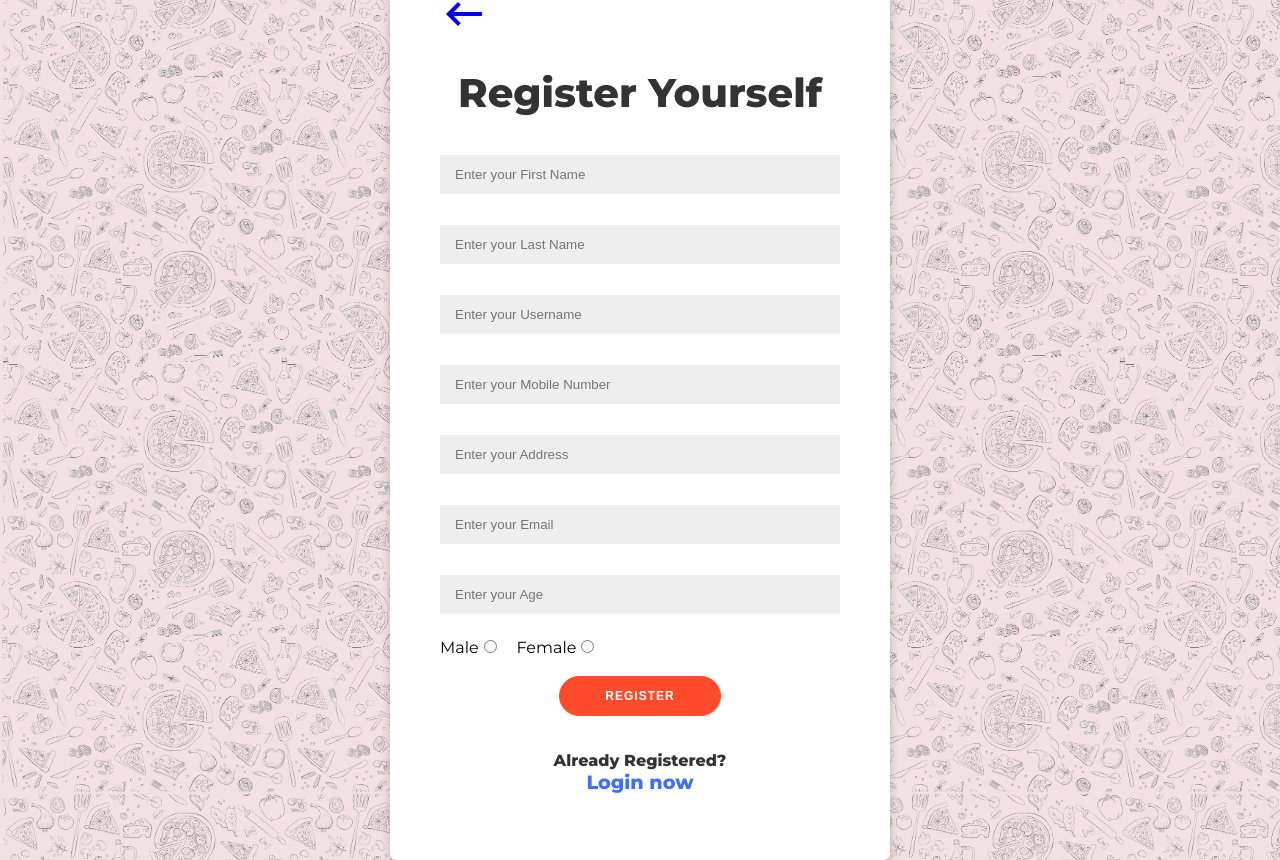
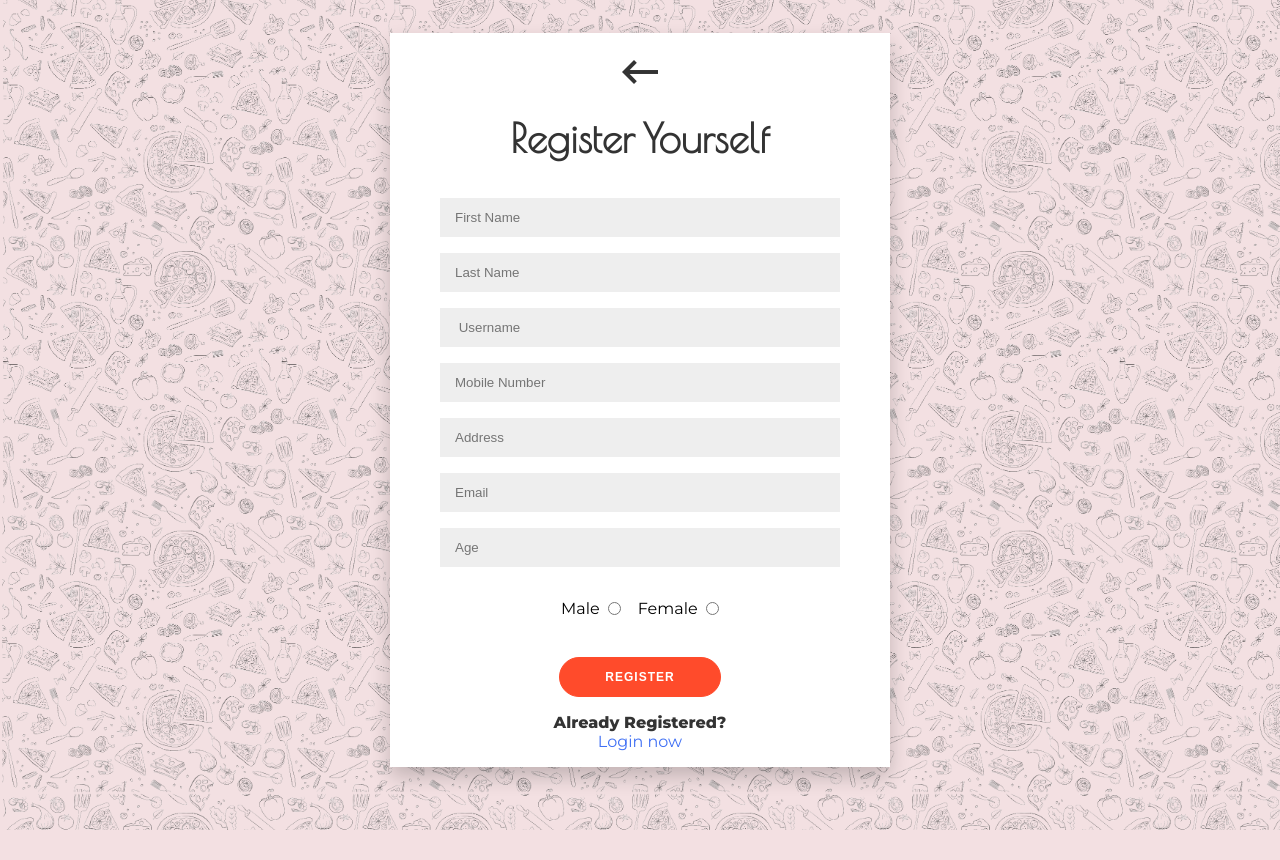
Before and after one commit to danujaya00/IS1109_CRM, a PHP site: page /customerregister.php in a window 1280 px wide. After the commit the page ends 830 px from the top, so only its background shows below. Run offline with PHP 8.4, Linux system fonts and the light colour scheme.

Commit message:
changed login styles

```diff
--- a/customerregister.php
+++ b/customerregister.php
@@ -30,7 +30,7 @@ if (isset($_POST['submit'])) {
     $errors = array_merge($errors, check_req_fields($req_fields));
 
     // checking max length
-    $max_len_fields = array('F_fname' => 15, 'F_lname' => 15, 'f_suername'=>20, 'F_mobile' => 11, 'F_address' => 50, 'F_email' => 50, 'F_age' => 11, 'F_gender' => 6);
+    $max_len_fields = array('F_fname' => 15, 'F_lname' => 15, 'f_suername' => 20, 'F_mobile' => 11, 'F_address' => 50, 'F_email' => 50, 'F_age' => 11, 'F_gender' => 6);
     $errors = array_merge($errors, check_max_len($max_len_fields));
 
     // checking email address
@@ -60,13 +60,12 @@ if (isset($_POST['submit'])) {
         if ($result) {
             echo "<script>alert('Customer Registered Successfully');</script>";
             echo "<script>window.location='./customerLogin.php' </script>";
-
         } else {
             echo "<script>alert('registration failed');</script>";
             echo "<script>window.location='./customerLogin.php'</script>";;
         }
     }
-    }
+}
 
 
 ?>
@@ -77,7 +76,7 @@ if (isset($_POST['submit'])) {
 <head>
     <meta charset="UTF-8">
     <meta name="viewport" content="width=device-width, initial-scale=1.0">
-    <link rel="stylesheet" href="./styles/customerstyles.css">
+    <link rel="stylesheet" href="./styles/loginStyles.css">
     <link href="https://fonts.googleapis.com/icon?family=Material+Icons" rel="stylesheet">
     <link rel="stylesheet" href="https://fonts.googleapis.com/icon?family=Material+Icons">
 </head>
@@ -85,11 +84,7 @@ if (isset($_POST['submit'])) {
 
 <body>
 
-    <div class="wrapper-cust">
-        <a style="background-color: white; " href="./index.php"><i style="font-size:xxx-large; background-color:white;   " class="material-icons">keyboard_backspace</i></a>
-
-        <h1>Register Yourself
-        </h1>
+    <div class="wrapper-customer-register">
         <?php
 
         if (!empty($errors)) {
@@ -98,68 +93,42 @@ if (isset($_POST['submit'])) {
 
         ?>
         <form action="customerregister.php" method="post">
-            <div class="input-box">
-                <input type="text"
-                name="F_fname"
-                <?php echo 'value="' . $fname . '"'; ?>
-                placeholder="Enter your First Name"
-                required >
+            <a style="background-color: white; " href="./index.php"><i style="font-size:xxx-large; background-color:white;   " class="material-icons">keyboard_backspace</i></a>
+
+            <h1>Register Yourself
+            </h1>
+            <br>
+            <input type="text" name="F_fname" <?php echo 'value="' . $fname . '"'; ?> placeholder="First Name" required>
+
+            <input type="text" name="F_lname" <?php echo 'value="' . $lname . '"'; ?> placeholder="Last Name" required>
+
+            <input type="text" name="F_username""
+                <?php echo 'value="' . $username . '"'; ?>
+                placeholder=" Username" required>
+
+            <input type="text" name="F_mobile" <?php echo 'value="' . $mobile . '"'; ?> placeholder="Mobile Number" required pattern='^\+?\d{0,11}'>
+
+            <input type="text" name="F_address" <?php echo 'value="' . $address . '"'; ?> placeholder="Address" required>
+
+            <input type="email" name="F_email" <?php echo 'value="' . $email . '"'; ?> placeholder="Email" required>
+
+            <input type="number" name="F_age" <?php echo 'value="' . $age . '"'; ?> placeholder="Age" required>
+            <br>
+            <div class="radio">
+                <div class="row radio-button">
+                    <div class="column radio-button">
+                        Male&nbsp;&nbsp;<input type="radio" id="male" name="F_gender" value="Male"> </div>&nbsp;&nbsp;&nbsp;&nbsp;
+                    <div class="column radio-button">
+                        Female&nbsp;&nbsp;<input type="radio" id="female" name="F_gender" value="Female" required></div>
+                </div>
             </div>
-            <div class="input-box">
-                <input type="text"
-                name="F_lname"
-                <?php echo 'value="' . $lname . '"'; ?>
-                placeholder="Enter your Last Name"
-                required>
-            </div>
-            <div class="input-box">
-                <input type="text"
-                name="F_username""
-                <?php echo 'value="' . $username . '"'; ?>
-                placeholder="Enter your Username"
-                required>
-            </div>
-            <div class="input-box">
-                <input type="text"
-                name="F_mobile"
-                <?php echo 'value="' . $mobile . '"'; ?>
-                placeholder="Enter your Mobile Number"
-                required pattern='^\+?\d{0,11}' >
-            </div>
-            <div class="input-box">
-                <input type="text"
-                name="F_address"
-                <?php echo 'value="' . $address . '"'; ?>
-                placeholder="Enter your Address"
-                required>
-            </div>
-            <div class="input-box">
-                <input type="email"
-                name="F_email" <?php echo 'value="' . $email . '"'; ?>
-                placeholder="Enter your Email"
-                 required  >
-            </div>
-            <div class="input-box">
-                <input type="number"
-                name="F_age"
-                <?php echo 'value="' . $age . '"'; ?>
-                placeholder="Enter your Age"
-                required>
-            </div>
-            <div class="radio-dec-box "
-            style="background-color: white;">
-            Male<input type="radio"
-            id="male"
-            name="F_gender" value="Male">  &nbsp;&nbsp; Female<input type="radio" id="female" name="F_gender"  value="Female" required>
-      </div>
 
             <br>
             <div class="btn"><button type="submit" name="submit">Register</button></div>
-            <br>
 
-            <div class="text" style="background-color:white">
+            <div class="foot-text" style="background-color:white">
                 <h3>Already Registered? <br>
-                    <a href="./customerLogin.php">Login now</a>
+                    <span><a href="./loginCustomer.php">Login now</a></span>
                 </h3>
             </div>
         </form>
--- a/index.php
+++ b/index.php
@@ -12,13 +12,13 @@
   <div class="container" id="container">
     <div class="form-container log-in-container">
       <form>
-        <h1>Welcome to <span style="font-size: 80px; color:orange; ">PiZzA</span></h1>
-        <h5>The biggest pizza shop in Colombo</h5>
+        <h1>Welcome to <span class="logo-text">PiZzA</span></h1>
+        <h5>The biggest pizza shop in Colombo</h5><br>
 
         <div>
           <input type=button onClick="parent.location='./loginStaff.php'" class="homebutton" value='Staff Login'>
           <br />
-          <input type=button onClick="parent.location='./customerLogin.php'" class="homebutton" style="background-color: gray;" value='Customer'>
+          <input type=button onClick="parent.location='./loginCustomer.php'" class="homebutton" style="background-color: gray;" value='Customer'>
           <a href="./help/helpcenter.php" class="help"><i class="fa-sharp fa-solid fa-circle-info "></i>&nbsp;Need Help?</a><br>
           &nbsp; &nbsp; &nbsp;<a href="./Roles.html" class="help"><i class="fa fa-tasks" aria-hidden="true"></i>
             &nbsp;Functionalities</a>
--- a/styles/customerstyles.css
+++ /dev/null
@@ -1,96 +0,0 @@
-@import url("https://fonts.googleapis.com/css?family=Montserrat:400,800");
-
-* {
-  box-sizing: border-box;
-}
-
-body {
-  background-image: url('../assets/img/pizza_background_orange_t60.png');
-
-  display: flex;
-  justify-content: center;
-  align-items: center;
-  flex-direction: column;
-  font-family: "Montserrat", sans-serif;
-  height: 100vh;
-  margin: -20px 0 50px;
-  overflow-y: hidden;
-}
-
-.wrapper-cust {
-  position: relative;
-  max-width: 500px;
-  width: 100%;
-  top: 20px;
-  background: #ffffff;
-  padding: 50px;
-  border-radius: 6px;
-  box-shadow: 0 5px 10px rgba(0, 0, 0, 0.2);
-}
-
-.wrapper-cust h1 {
-  position: relative;
-  font-size: 40px;
-  text-align: center;
-  font-weight: 600;
-  background-color: white;
-  color: #333;
-}
-.wrapper-cust form {
-  margin-top: 30px;
-  background-color: white;
-}
-.wrapper-cust form .input-box {
-  height: 52px;
-  margin: 18px 0;
-}
-form .input-box input {
-  background-color: #eee;
-  border: none;
-  padding: 12px 15px;
-  margin: 8px 0;
-  width: 100%;
-  transition: all 80ms ease-in;
-}
-
-.input-box.button input {
-  color: #fff;
-  letter-spacing: 1px;
-  border: none;
-  background: #4070f4;
-  cursor: pointer;
-  transition: all 80ms ease-in;
-}
-form .text h3 {
-  background-color: white;
-  color: #333;
-  font-size: medium;
-  width: 100%;
-  text-align: center;
-}
-form .text h3 a {
-  background-color: white;
-  font-size: larger;
-  color: #4070f4;
-  text-decoration: none;
-}
-
-.btn{
-  background-color: white;
-  display: flex;
-  justify-content: center;
-  align-items: center;
-  flex-direction: column;
-}
-
-button {
-  border-radius: 20px;
-  border: 1px solid #ff4b2b;
-  background-color: #ff4b2b;
-  color: #ffffff;
-  font-size: 12px;
-  font-weight: bold;
-  padding: 12px 45px;
-  letter-spacing: 1px;
-  text-transform: uppercase;
-}
--- a/styles/loginstyles.css
+++ b/styles/loginstyles.css
@@ -1,5 +1,6 @@
 /* Login Styles */
 @import url("https://fonts.googleapis.com/css?family=Montserrat:400,800");
+@import url("https://fonts.googleapis.com/css?family=Poiret One:300,400,500,700&display=swap");
 
 * {
   box-sizing: border-box;
@@ -21,8 +22,21 @@ body {
 h1 {
   font-weight: bold;
   margin: 0;
+  font-family: 'poiret one';
+  margin-bottom: 10px;
 }
+.logo-text{
+  font-weight: bold;
+  margin: 0;
+  font-family: 'montserrat';
+  font-size: 80px;
+  color: orange;
+}
+h5{
 
+  margin: 0;
+  font-family: 'montserrat';
+}
 p {
   font-size: 14px;
   font-weight: 100;
@@ -32,7 +46,7 @@ p {
 }
 
 span {
-  font-size: 12px;
+  font-size: 14px;
 }
 
 a {
@@ -44,6 +58,7 @@ a {
 
 button {
   border-radius: 20px;
+  margin-top: 15px;
   border: 1px solid #ff4b2b;
   background-color: #ff4b2b;
   color: #ffffff;
@@ -54,6 +69,12 @@ button {
   text-transform: uppercase;
   transition: transform 80ms ease-in;
 }
+
+button:hover {
+	transition: all .1s ease;
+	box-shadow: 0 0 0 0  #fff, 0 0 0 3px orange;
+}
+
 
 form {
   background-color: #ffffff;
@@ -165,3 +186,76 @@ input {
   right:120px;
   text-decoration: none;
 }
+
+.foot-text h3 {
+  background-color: white;
+  color: #333;
+  font-size: medium;
+  width: 100%;
+  text-align: center;
+}
+.foot-text h3 a {
+  background-color: white;
+  font-family: 'montserrat';
+  font-size: medium;
+  font-weight:normal;
+  text-align: center;
+  color: #4070f4;
+  text-decoration: none;
+}
+.foot-text h3 a:hover {
+  background-color: white;
+  font-family: 'montserrat';
+  font-size: medium;
+  font-weight:normal;
+  text-align: center;
+  color: #718bd3;
+  text-decoration: none;
+}
+.wrapper-customer-register {
+  position: relative;
+  max-width: 500px;
+  max-height: 100%;
+  width: 100%;
+  top: 20px;
+  background: #ffffff;
+  /* padding: 50px; */
+  border-radius: 6px;
+  box-shadow: 0 10px 20px rgba(0, 0, 0, 0.2);
+}
+
+.wrapper-customer-register h1 {
+  position: relative;
+  font-size: 40px;
+  text-align: center;
+  font-weight: 600;
+  background-color: white;
+  color: #333;
+}
+.wrapper-customer-register form {
+  align-self: center;
+
+  background-color: white;
+}
+.wrapper-customer-register form .input-box {
+  height: 52px;
+  margin: 18px 0;
+}
+.btn{
+  background-color: white;
+  display: flex;
+  justify-content: center;
+  align-items: center;
+  flex-direction: column;
+}
+.radio{
+  display: inline-flex;
+  size: 100%;
+}
+.radio-button{
+  display: inline-flex;
+  size: 100%;
+  align-items: center;
+  align-self: center;
+  align-content: center;
+}
```
Also changed, not shown: loginCustomer.php (renamed from customerLogin.php, +25 -21 lines), loginStaff.php (+10 -10 lines), 1 other file.
